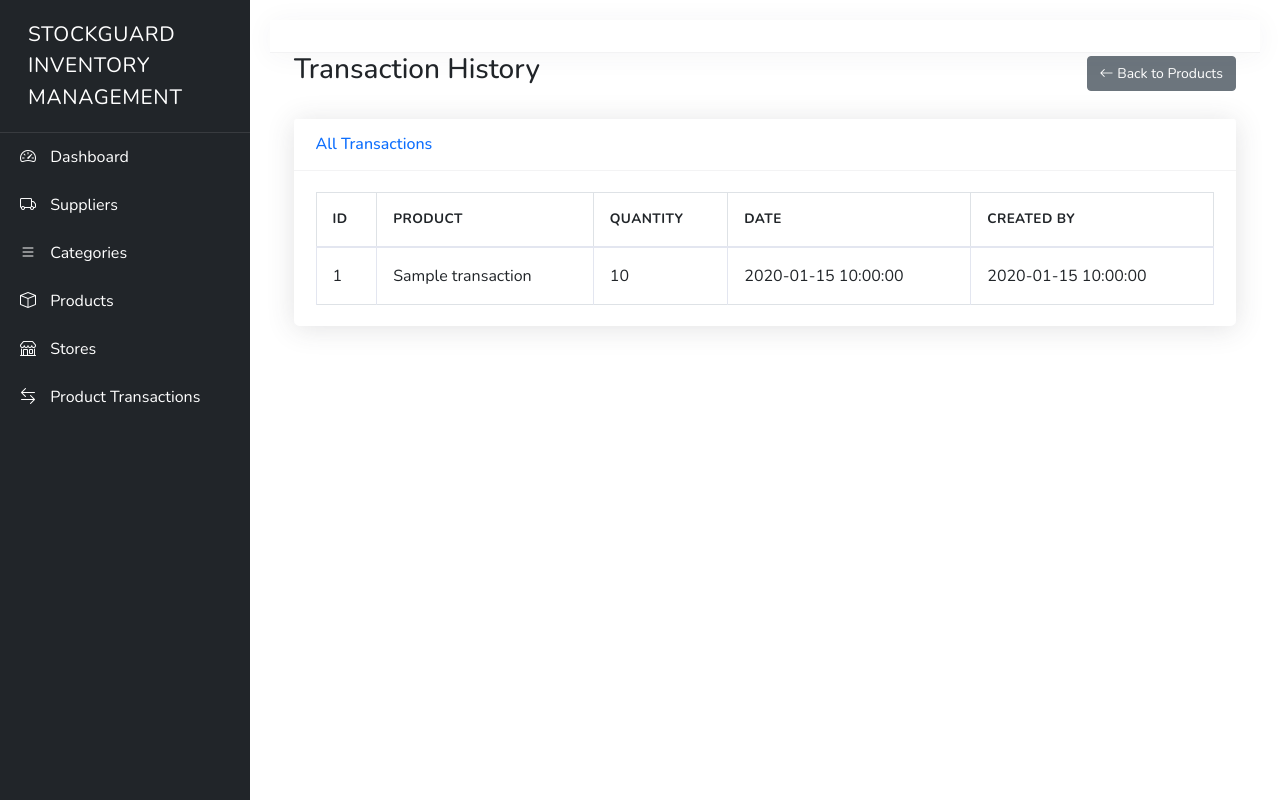
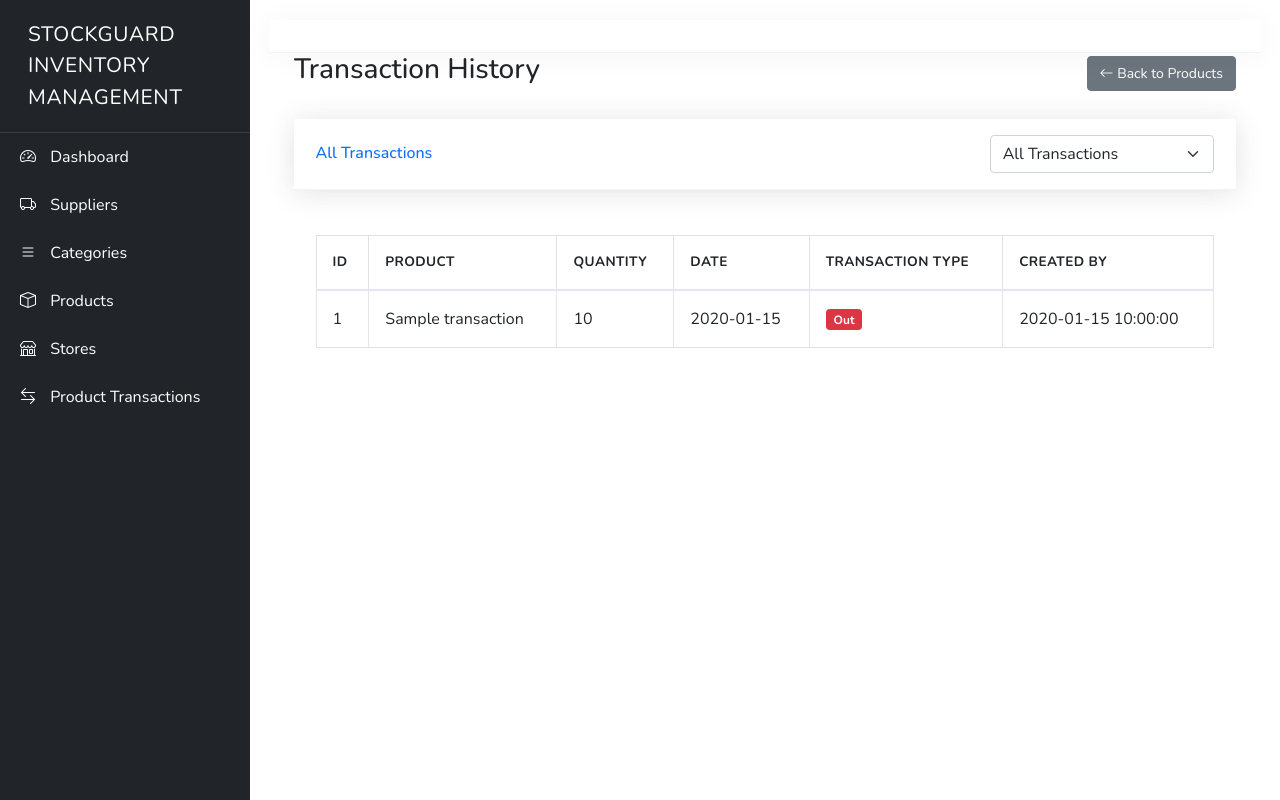
Before and after one commit to weikang1223/StockGuard, a Flask app: template templates/transactions.html in a window 1280 px wide. Run offline with Flask 3, Linux system fonts and the light colour scheme; the template is opened without the code that fills it: most values are stand-ins (such as "Sample title", 1, 10 or a date in 2020); some libraries are stand-ins or nearby versions.

Commit message:
STO-65:apply filter search on the product transactions

```diff
--- /dev/null
+++ b/static/js/transactions.js
@@ -0,0 +1,22 @@
+document.addEventListener('DOMContentLoaded', () => {
+    // Initialize DataTable
+    $('#transactionsTable').DataTable({
+        order: [[3, 'desc']], // Sort by Date
+        pageLength: 25
+    });
+
+    // filter out transactions functionality
+    document.getElementById('transactionFilter').addEventListener('change', function () {
+        filterTransactions();
+    });
+
+    function filterTransactions() {
+        const transactionValue = document.getElementById('transactionFilter').value.toLowerCase();
+        const rows = document.querySelectorAll('#transactionsTable tbody tr');
+
+        rows.forEach(row => {
+            const transactionType = row.querySelector('td:nth-child(5)').textContent.trim().toLowerCase();
+            row.style.display = (!transactionValue || transactionType.includes(transactionValue)) ? '' : 'none';
+        });
+    }
+});
--- a/templates/transactions.html
+++ b/templates/transactions.html
@@ -10,9 +10,16 @@
     </div>
 
     <div class="card shadow mb-4">
-        <div class="card-header py-3">
+        <div class="card-header py-3 d-flex justify-content-between align-items-center">
             <h6 class="m-0 font-weight-bold text-primary">All Transactions</h6>
+            <select id="transactionFilter" class="form-select w-25">
+                <option value="">All Transactions</option>
+                <option value="in">In</option>
+                <option value="out">Out</option>
+            </select>
         </div>
+    </div>
+
     <div class="card-body">
         <div class="table-responsive">
             <table class="table table-bordered" id="transactionsTable" width="100%" cellspacing="0">
@@ -22,16 +29,24 @@
                         <th>Product</th>
                         <th>Quantity</th>
                         <th>Date</th>
+                        <th>Transaction Type</th>
                         <th>Created By</th>
                     </tr>
                 </thead>
                 <tbody>
                     {% for transaction in transactions %}
-                        <tr>
+                    <tr class="transaction-row" data-transaction-type="{{ transaction.transaction_type }}">
                         <td>{{ transaction.transaction_id }}</td>
                         <td>{{ transaction.product_name }}</td>
                         <td>{{ transaction.quantity }}</td>
-                            <td>{{ transaction.transaction_date.strftime('%Y-%m-%d %H:%M:%S') }}</td>
+                        <td>{{ transaction.transaction_date.strftime('%Y-%m-%d') }}</td>
+                        <td>
+                            {% if transaction.transaction_type == 'in' %}
+                              <span class="badge bg-success fs-8"><i class="fas fa-plus-circle"></i> In</span>
+                            {% else %}
+                              <span class="badge bg-danger fs-8"><i class="fas fa-minus-circle"></i> Out</span>
+                            {% endif %}
+                        </td>
                         <td>{{ transaction.created_by }}</td>
                     </tr>
                     {% endfor %}
@@ -40,16 +55,18 @@
         </div>
     </div>
 </div>
-</div>
 {% endblock %}
 
 {% block scripts %}
+<script src="{{ url_for('static', filename='js/transactions.js') }}"></script>
 <script>
-    document.addEventListener('DOMContentLoaded', function() {
-        // Initialize DataTable
-        $('#transactionsTable').DataTable({
-            order: [[5, 'desc']], // Sort by date column by default
-            pageLength: 25
+    document.getElementById('transactionFilter').addEventListener('change', function() {
+        const filterValue = this.value.toLowerCase();
+        const rows = document.querySelectorAll('.transaction-row');
+
+        rows.forEach(row => {
+            const transactionType = row.getAttribute('data-transaction-type');
+            row.style.display = (!filterValue || transactionType.includes(filterValue)) ? '' : 'none';
         });
     });
 </script>
```
Also changed, not shown: routes/products.py (+7 -4 lines). Lines whose indentation alone changed are shown as unchanged.
